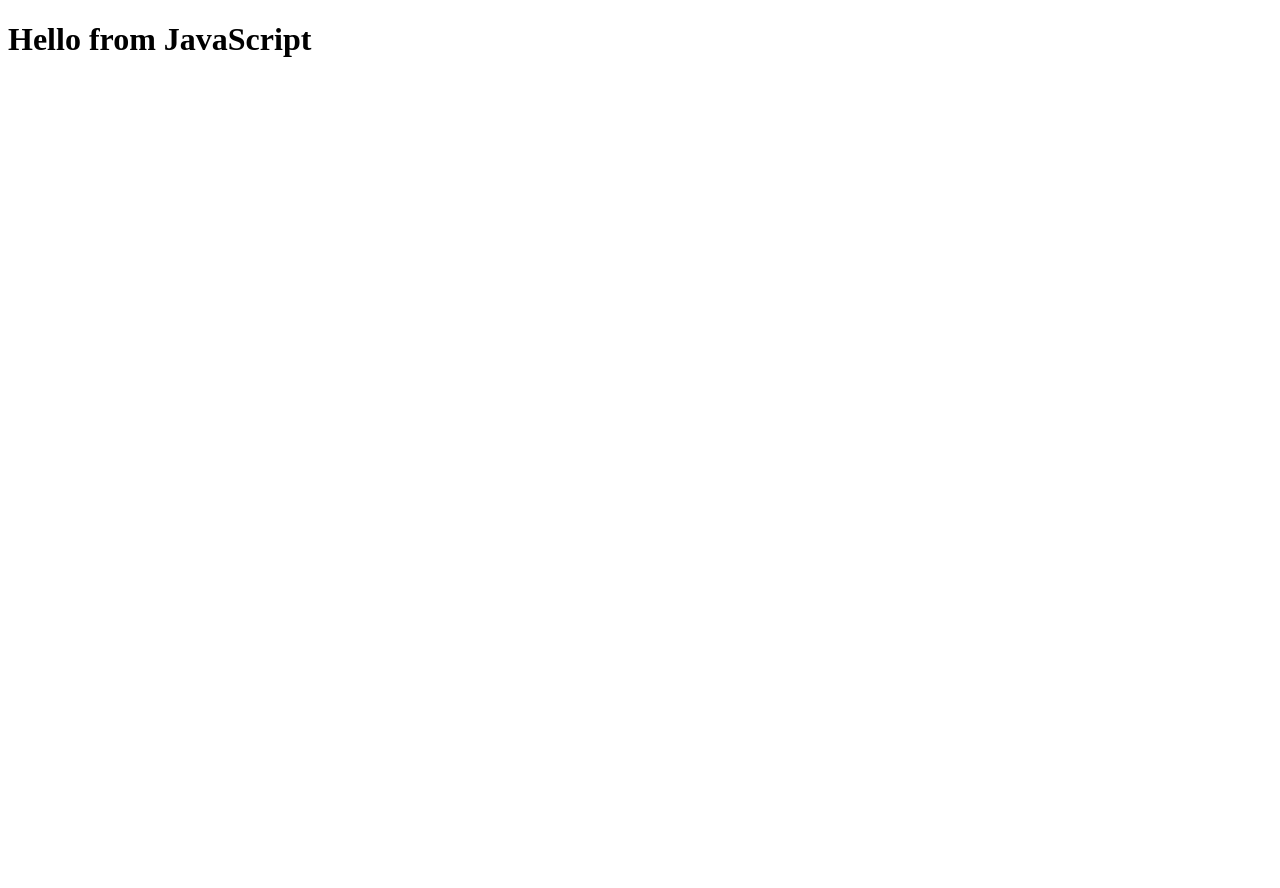
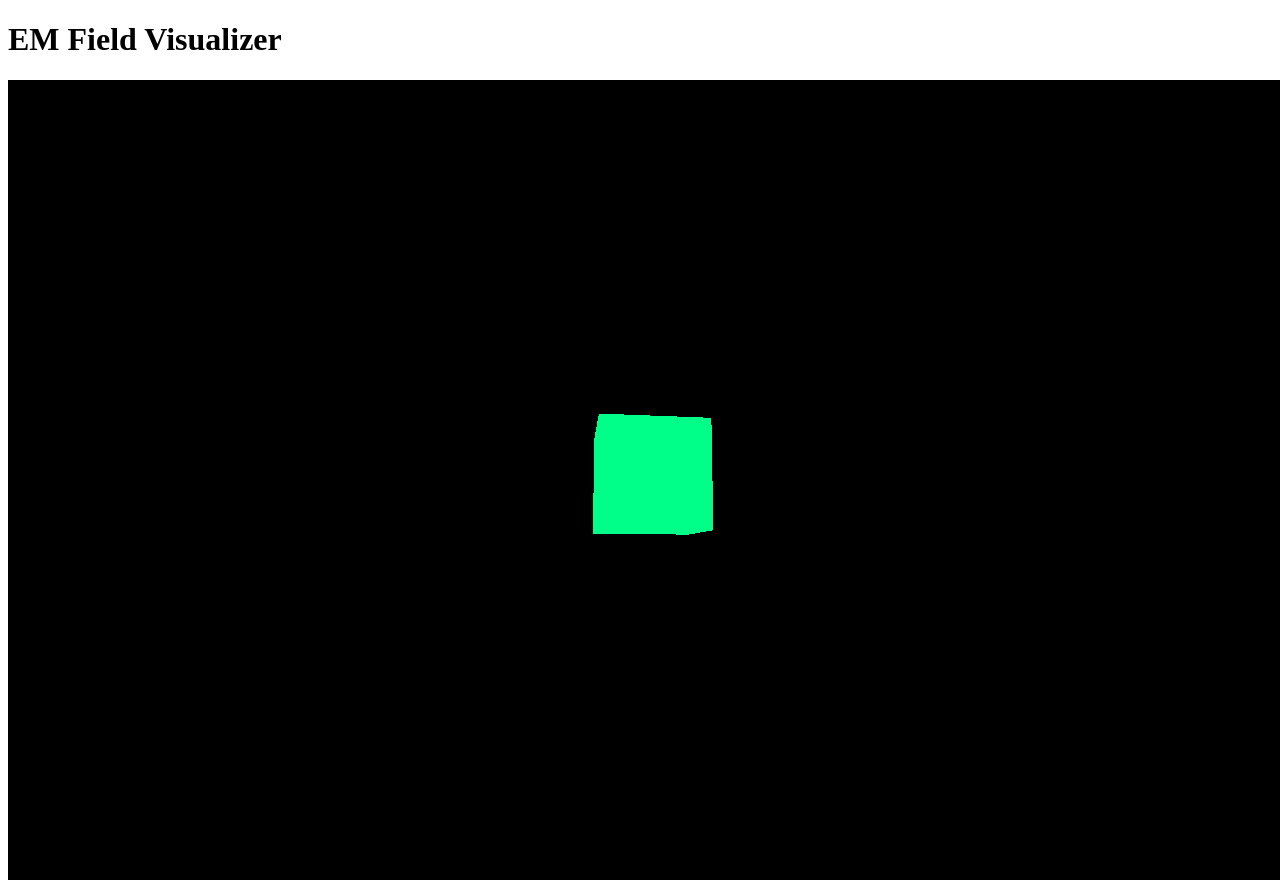
Before and after one commit to stephanetchatchum/em-field-visualizer, a plain HTML site: page client/index.html in a window 1280 px wide. Before the commit the page ends 800 px from the top, so only its background shows below. Drawn offline with nearby package versions, Linux system fonts and the light colour scheme.

Commit message:
feat: add rotating cube with Three.js

```diff
--- a/client/index.html
+++ b/client/index.html
@@ -4,7 +4,10 @@
     <meta charset="UTF-8">
     <meta name="viewport" content="width=device-width, initial-scale=1.0">
     <title>EM Field Visualizer</title>
-    <script src="js/main.js" defer></script>
+    <script type="importmap">
+        { "imports": { "three": "https://unpkg.com/three@0.170.0/build/three.module.js" } }
+    </script>
+    <script type="module" src="js/main.js"></script>
 </head>
 <body>
     <h1>EM Field Visualizer</h1>
--- a/client/js/main.js
+++ b/client/js/main.js
@@ -1,3 +1,26 @@
-const heading = document.querySelector("h1");
+import * as THREE from "three";
 
-heading.textContent = "Hello from JavaScript"
+console.log(THREE.REVISION);
+
+const scene = new THREE.Scene();
+const camera = new THREE.PerspectiveCamera(75, window.innerWidth / window.innerHeight, 0.1, 1000);
+camera.position.z = 5;
+
+const renderer = new THREE.WebGLRenderer();
+renderer.setSize(window.innerWidth, window.innerHeight);
+document.body.appendChild(renderer.domElement);
+
+const geometry = new THREE.BoxGeometry(1, 1, 1);
+const material = new THREE.MeshBasicMaterial({ color: 0x00ff88});
+
+const cube = new THREE.Mesh(geometry, material)
+
+scene.add(cube)
+
+function animate() {
+    cube.rotation.x += 0.01;
+    cube.rotation.y += 0.01;
+    renderer.render(scene, camera);
+}
+
+renderer.setAnimationLoop(animate);
```
